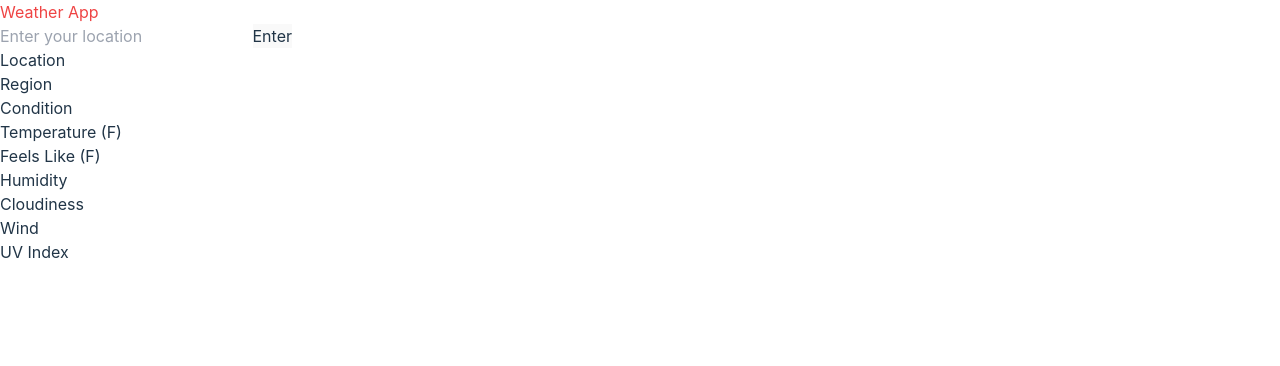
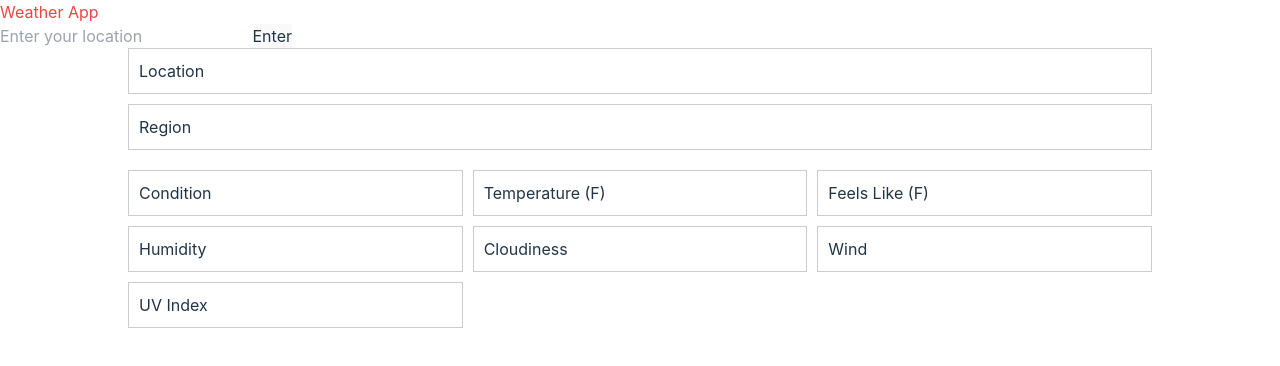
Before and after one commit to Epoza/weather-app, a website built with Vite: page index.html in a window 1280 px wide. Built offline with nearby package versions, Linux system fonts and the light colour scheme.

Commit message:
add grid styling

```diff
--- a/src/style.css
+++ b/src/style.css
@@ -21,6 +21,33 @@
   @apply flex flex-col
 }
 
+.grid-container {
+  display: grid;
+  grid-template-columns: repeat(4, 1fr);
+  gap: 20px;
+  width: 80%;
+  margin: 0 auto;
+}
+
+.location-info {
+  grid-column: 1 / span 4;
+  display: grid;
+  grid-template-rows: repeat(2, 1fr);
+  gap: 10px;
+}
+
+.other-info {
+  grid-column: 1 / span 4;
+  display: grid;
+  grid-template-columns: repeat(3, 1fr);
+  gap: 10px;
+}
+
+.weather_info {
+  border: 1px solid #ccc;
+  padding: 10px;
+}
+
 @media (prefers-color-scheme: light) {
   :root {
     color: #213547;
```
